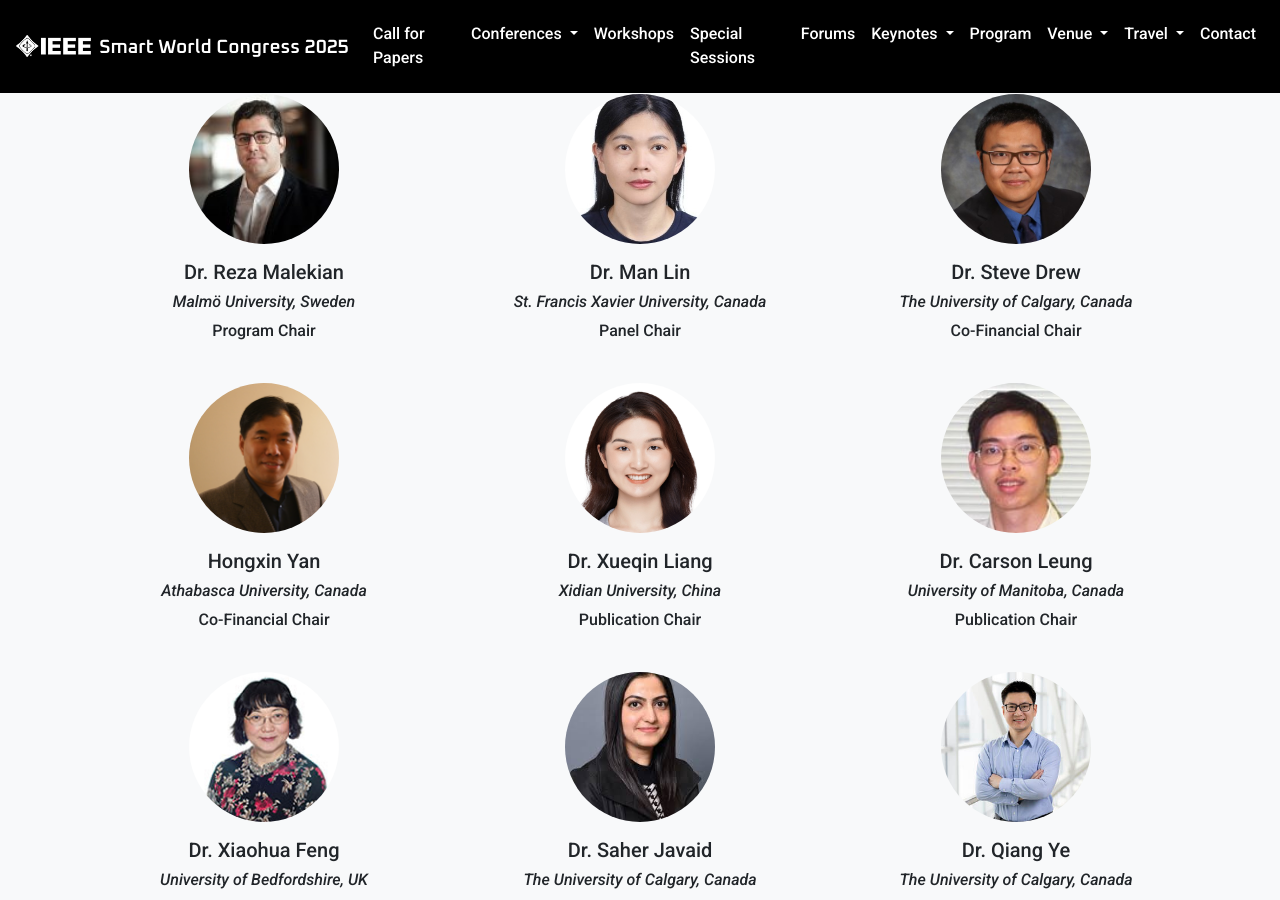
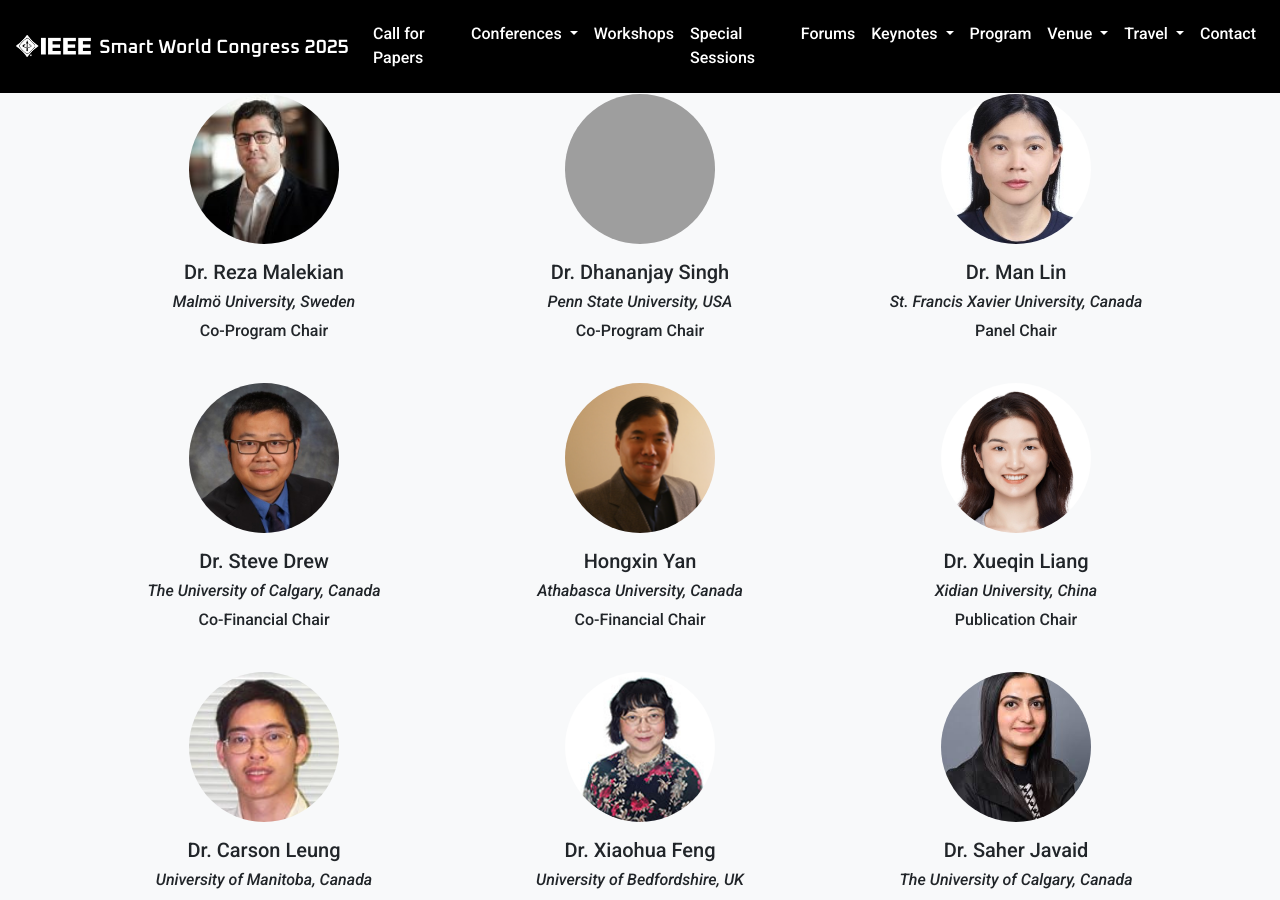
Before and after one commit to IEEE-SWC-2025/IEEE-SWC-2025.github.io, a Jekyll site: the page built from index.html, in a window 1280 px wide and 900 px high, scrolled down 2116 px. Built offline with Jekyll 4.4.1, drawn with Linux system fonts in a browser that asks for light colours; grey boxes are pictures that could not be loaded.

Commit message:
Update index.html

```diff
--- a/index.html
+++ b/index.html
@@ -167,8 +167,23 @@
         />
         <h5>Dr. Reza Malekian</h5>
         <h6><i>Malmö University, Sweden</i></h6>
-        <p>Program Chair</p>
+        <p>Co-Program Chair</p>
       </div>
+
+      <div class="col-md-4 col-sm-6">
+        <img
+          src="/assets/images/singh.jpg"
+          alt="Dr. Oscar Lin"
+          class="circle-img mb-3"
+        />
+        <h5>Dr. Dhananjay Singh</h5>
+        <h6><i>Penn State University, USA</i></h6>
+        <p>Co-Program Chair</p>
+      </div>
+
+
+
+
       <div class="col-md-4 col-sm-6">
         <img
           src="/assets/images/man.jpeg"
```
